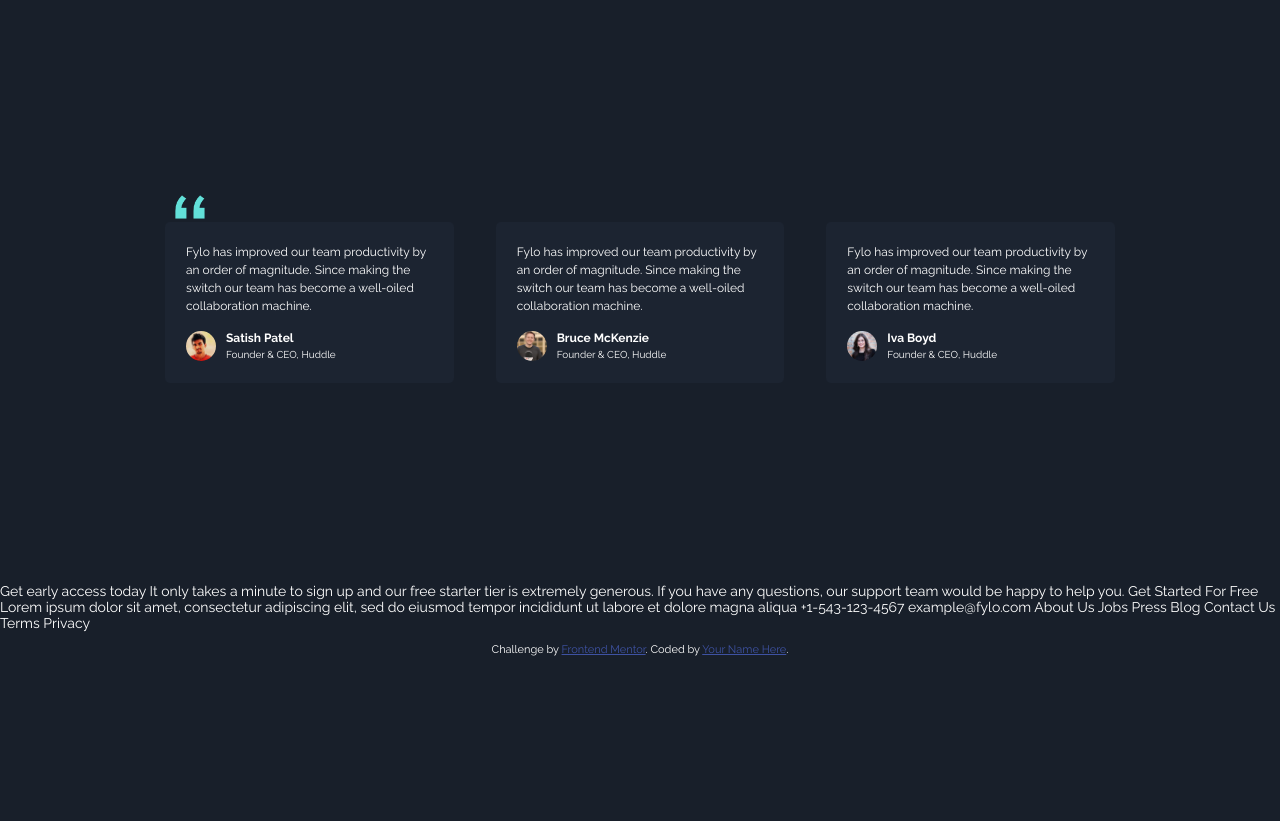
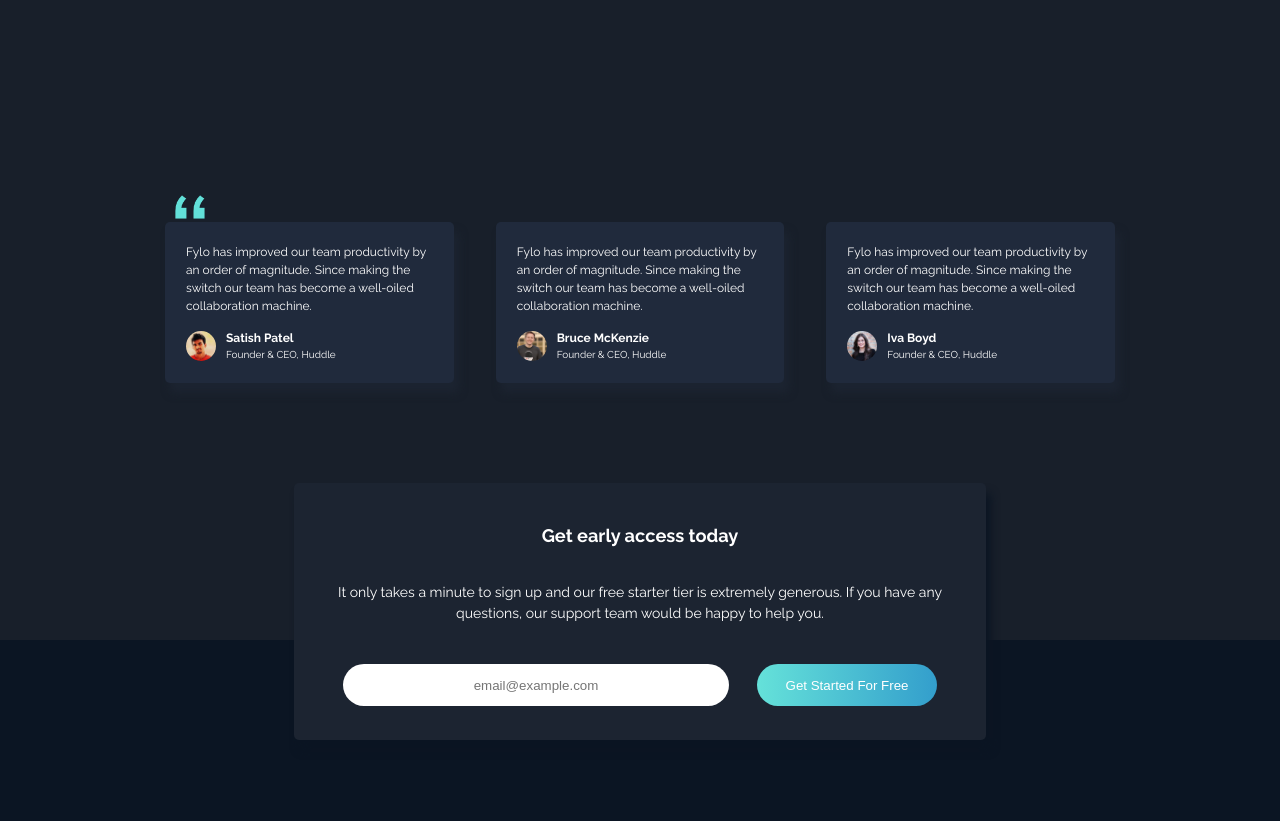
Before and after one commit to CitlalliDMG/fylo_landign_challenge, a plain HTML site: page index.html in a window 1280 px wide. Shown: the part 1979-2800 px from the top of the page. Before the commit the page ends 2649 px from the top, so only its background shows below. Drawn offline with Linux system fonts and the light colour scheme.

Commit message:
[add] create and gives styles to early access section

```diff
--- a/css/styles.css
+++ b/css/styles.css
@@ -75,7 +75,7 @@
 }
 
 .button {
-  background-color: var(--cyan);
+  background-image: linear-gradient(to right, var(--cyan) 0%, var(--blue) 100%);
   border-radius: 22px;
   border: none;
   box-shadow: none;
@@ -139,7 +139,7 @@
 
 .testimonials {
   padding: 0 29px;
-  margin: 5em 0;
+  margin: 5em 0 0;
 }
 
 .quotes {
@@ -154,7 +154,8 @@
 }
 
 .card {
-  background-color: var(--dark-blue-email);
+  background-color: var(--dark-blue-testimonials);
+  box-shadow: 5px 10px 8px var(--dark-blue-email);
   border-radius: 5px;
   padding: 1.5em;
 }
@@ -183,6 +184,43 @@
   width: 30px;
   height: 30px;
   border-radius: 30px;
+}
+
+.form-container {
+  background-color: var(--dark-blue-email);
+  margin: 0 29px;
+  padding: 1.5em;
+  border-radius: 5px;
+  box-shadow: 5px 10px 8px var(--dark-blue-footer);
+  display: grid;
+  grid-template-columns: 1fr;
+  justify-content: center;
+  align-items: center;
+  text-align: center;
+  position: relative;
+  top: 180px;
+}
+
+.form input {
+  box-sizing: border-box;
+  text-align: center;
+  padding: 1em;
+  border-radius: 22px;
+  border: none;
+  color: var(--dark-blue-email);
+  width: 100%;
+  max-width: 250px;
+  margin: 1em auto;
+}
+
+.form .button {
+  width: 100%;
+  margin: 2em auto 1em;
+}
+
+.footer {
+  background-color: var(--dark-blue-footer);
+  padding: 15em 0 2em;
 }
 
 .attribution {
@@ -281,7 +319,7 @@
 
   .testimonials {
     max-width: 950px;
-    margin: 100px auto 200px;
+    margin: 100px auto 0;
   }
 
   .container {
@@ -292,4 +330,22 @@
   .card {
     max-width: 300px;
   }
+
+  .form-container {
+    max-width: 650px;
+    margin: 0 auto;
+    top: 100px;
+  }
+
+  .form {
+    display: grid;
+    grid-template-columns: 1fr 180px;
+    grid-column-gap: 2em;
+    margin: 0 2em;
+  }
+
+  .form input {
+    max-width: 100%;
+    margin: 2em auto 1em;
+  }
 }
--- a/index.html
+++ b/index.html
@@ -181,12 +181,28 @@
         </div>
       </div>
     </section>
-    <section>
-      Get early access today It only takes a minute to sign up and our free
-      starter tier is extremely generous. If you have any questions, our support
-      team would be happy to help you. Get Started For Free
-    </section>
-    <footer>
+    <div class="form-container">
+      <p class="subtitle">
+        Get early access today
+      </p>
+      <p>
+        It only takes a minute to sign up and our free starter tier is extremely
+        generous. If you have any questions, our support team would be happy to
+        help you.
+      </p>
+      <form action class="form">
+        <input
+          type="email"
+          name="email"
+          id="email"
+          placeholder="email@example.com"
+        />
+        <button class="button">
+          Get Started For Free
+        </button>
+      </form>
+    </div>
+    <footer class="footer">
       Lorem ipsum dolor sit amet, consectetur adipiscing elit, sed do eiusmod
       tempor incididunt ut labore et dolore magna aliqua +1-543-123-4567
       example@fylo.com About Us Jobs Press Blog Contact Us Terms Privacy
@@ -194,7 +210,8 @@
         Challenge by
         <a href="https://www.frontendmentor.io?ref=challenge" target="_blank"
           >Frontend Mentor</a
-        >. Coded by <a href="#">Your Name Here</a>.
+        >. Coded by
+        <a href="https://citlallidmg.github.io">Citlalli Del Moral</a>.
       </p>
     </footer>
   </body>
```
